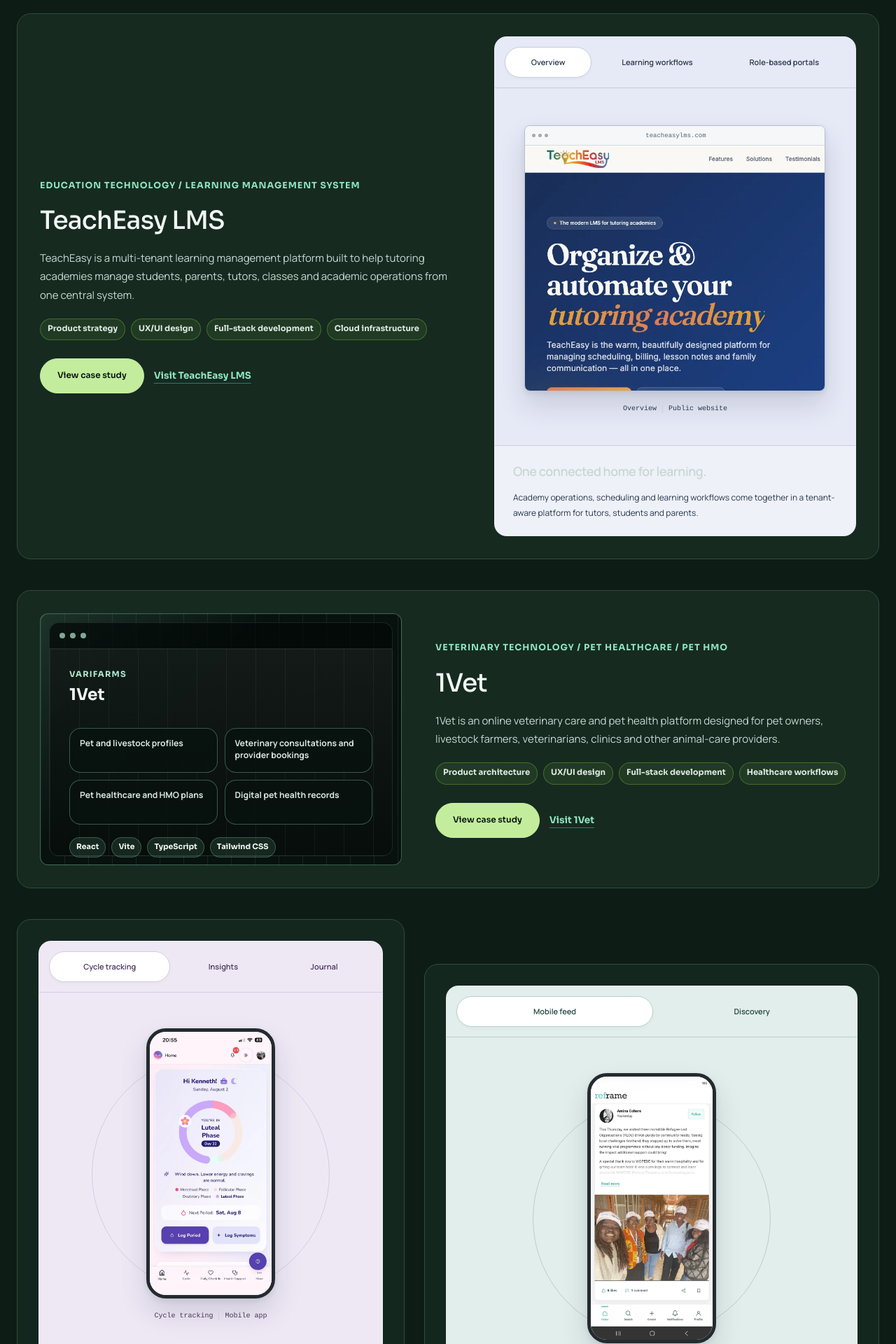
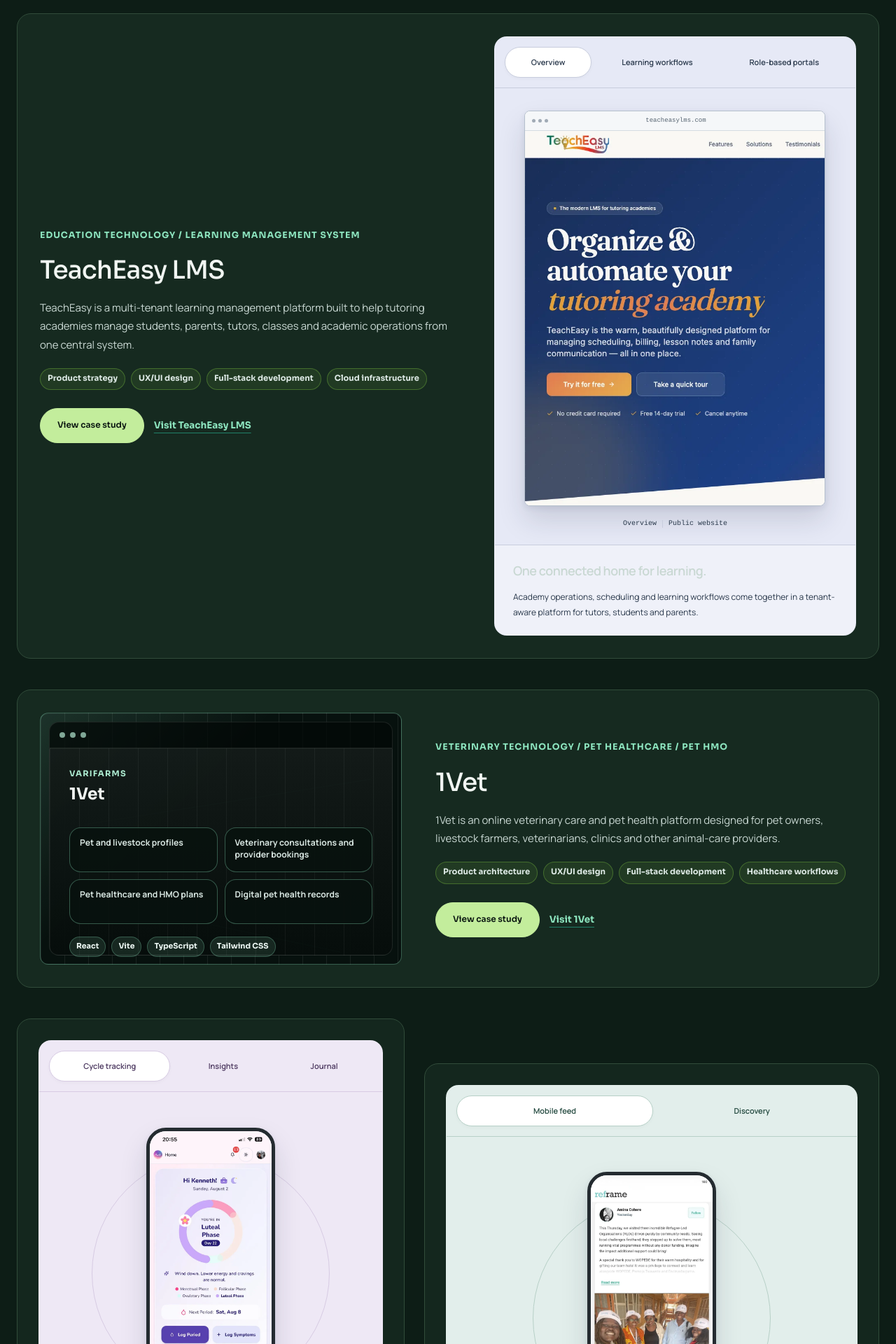
Before and after one commit to kenoyek/kasel-digital-solutions, a Next.js app: page / in a window 1280 px wide. Shown: the part 2440-4360 px from the top of the page at 70% size. Built offline with nearby package versions, Linux system fonts and the light colour scheme.

Commit message:
Preserve complete project screenshots without cropping

```diff
--- a/app/components/ProjectShowcase.tsx
+++ b/app/components/ProjectShowcase.tsx
@@ -64,7 +64,7 @@ export default function ProjectShowcase({ name, slug, compact = false }: {
                     <i /><i /><i /><span>{slug === "teacheasy-lms" ? "teacheasylms.com" : "reframe.network"}</span>
                   </div>
                 )}
-                <Image alt={item.alt} src={item.src} width={item.format === "phone" ? 591 : 720} height={item.format === "phone" ? 1280 : 900} unoptimized />
+                <Image alt={item.alt} src={item.src} width={item.width} height={item.height} unoptimized />
               </div>
               <figcaption>{item.label}<span>{item.format === "phone" ? "Mobile app" : "Public website"}</span></figcaption>
             </figure>
--- a/app/data/project-experiences.ts
+++ b/app/data/project-experiences.ts
@@ -7,6 +7,8 @@ export type ProductView = {
   src: string;
   alt: string;
   format: "phone" | "browser";
+  width: number;
+  height: number;
 };
 
 export const projectExperiences: Record<string, ProductView[]> = {
@@ -19,6 +21,8 @@ export const projectExperiences: Record<string, ProductView[]> = {
         "A cycle-aware home experience brings daily context, logging and wellness support into one calm interface.",
       engineering: "Shared React application · Capacitor for iOS & Android",
       src: "/images/projects/asele/asele-native-cycle-home.webp",
+      width: 591,
+      height: 1280,
       alt: "Asele native app showing cycle phase, next period and logging actions",
       format: "phone",
     },
@@ -30,6 +34,8 @@ export const projectExperiences: Record<string, ProductView[]> = {
         "Cycle insights help users explore their own patterns, with clear boundaries between wellness support and medical diagnosis.",
       engineering: "Supabase authentication · PostgreSQL row-level security",
       src: "/images/projects/asele/asele-native-cycle-insights.webp",
+      width: 591,
+      height: 1280,
       alt: "Asele native cycle insights screen",
       format: "phone",
     },
@@ -41,6 +47,8 @@ export const projectExperiences: Record<string, ProductView[]> = {
         "A private journaling experience sits alongside cycle tracking and daily wellness check-ins.",
       engineering: "Authenticated data access · Privacy-conscious workflows",
       src: "/images/projects/asele/asele-native-journal.webp",
+      width: 591,
+      height: 1280,
       alt: "Asele native journal interface",
       format: "phone",
     },
@@ -54,6 +62,8 @@ export const projectExperiences: Record<string, ProductView[]> = {
         "Academy operations, scheduling and learning workflows come together in a tenant-aware platform for tutors, students and parents.",
       engineering: "React & TypeScript · Supabase · Academy-scoped tenancy",
       src: "/images/projects/teacheasy/teacheasy-public-home-desktop.webp",
+      width: 720,
+      height: 900,
       alt: "TeachEasy public website introducing its academy management platform",
       format: "browser",
     },
@@ -65,6 +75,8 @@ export const projectExperiences: Record<string, ProductView[]> = {
         "Recurring lessons, Jitsi classrooms and collaborative workspaces support the everyday rhythm of an academy.",
       engineering: "Jitsi Meet · Yjs · Supabase Realtime",
       src: "/images/projects/teacheasy/teacheasy-public-feature-overview.webp",
+      width: 720,
+      height: 900,
       alt: "TeachEasy public feature overview describing its learning platform capabilities",
       format: "browser",
     },
@@ -76,6 +88,8 @@ export const projectExperiences: Record<string, ProductView[]> = {
         "Admin, tutor, student and parent experiences are structured around explicit permissions and academy data boundaries.",
       engineering: "PostgreSQL RLS · Role modelling · Tenant-scoped routing",
       src: "/images/projects/teacheasy/teacheasy-public-role-overview.webp",
+      width: 1440,
+      height: 900,
       alt: "TeachEasy public role overview explaining platform portals, not a private dashboard",
       format: "browser",
     },
@@ -89,6 +103,8 @@ export const projectExperiences: Record<string, ProductView[]> = {
         "A CMS-driven community experience brought to mobile, with a shared content source across web, iOS and Android.",
       engineering: "React · Next.js · Capacitor · Shared APIs",
       src: "/images/projects/reframe/reframe-native-feed.webp",
+      width: 540,
+      height: 1170,
       alt: "Reframe native community feed with posts, comments and bottom navigation",
       format: "phone",
     },
@@ -100,6 +116,8 @@ export const projectExperiences: Record<string, ProductView[]> = {
         "Editorial updates flow from the CMS into the product without requiring a new native release for each content change.",
       engineering: "CMS synchronisation · Deep linking · Native lifecycle",
       src: "/images/projects/reframe/reframe-public-discovery.webp",
+      width: 1440,
+      height: 900,
       alt: "Reframe public discovery website",
       format: "browser",
     },
--- a/app/globals.css
+++ b/app/globals.css
@@ -2562,9 +2562,9 @@ h3 { letter-spacing: -.025em; }
 .project-showcase__device { overflow: hidden; box-shadow: 0 20px 38px #1c243d25, 0 3px 8px #1c243d15; background: #fff; max-width: 100%; }
 .project-showcase__device img { display: block; width: 100%; height: auto; }
 .project-showcase__stage--phone .project-showcase__device { width: 184px; border: 5px solid #242b30; border-radius: 28px; }
-.project-showcase__stage--phone .project-showcase__device img { aspect-ratio: 591 / 1280; object-fit: cover; object-position: top; }
+.project-showcase__stage--phone .project-showcase__device img { height: auto; object-fit: contain; }
 .project-showcase__stage--browser .project-showcase__device { width: min(100%, 430px); border: 1px solid #b5c0cd; border-radius: 8px; }
-.project-showcase__stage--browser .project-showcase__device img { height: 350px; object-fit: cover; object-position: top; }
+.project-showcase__stage--browser .project-showcase__device img { height: auto; object-fit: contain; }
 .project-showcase__chrome { height: 28px; display: flex; align-items: center; gap: 4px; padding: 0 10px; background: #f5f7f9; border-bottom: 1px solid #d5dce1; }
 .project-showcase__chrome i { height: 5px; width: 5px; border-radius: 50%; background: #a1abb6; }
 .project-showcase__chrome span { margin-inline: auto; padding-right: 25px; font: 9px ui-monospace, monospace; color: #576572; }
@@ -2579,7 +2579,6 @@ h3 { letter-spacing: -.025em; }
   .project-showcase__tabs button { font-size: 10px; padding-inline: 9px; }
   .project-showcase__stage { min-height: 460px; padding: 25px 16px 20px; }
   .project-showcase__stage--phone .project-showcase__device { width: 166px; border-radius: 25px; }
-  .project-showcase__stage--browser .project-showcase__device img { height: 310px; }
   .project-showcase__copy { padding: 20px; }
   .project-showcase__copy p { font-size: 17px; }
 }
```
